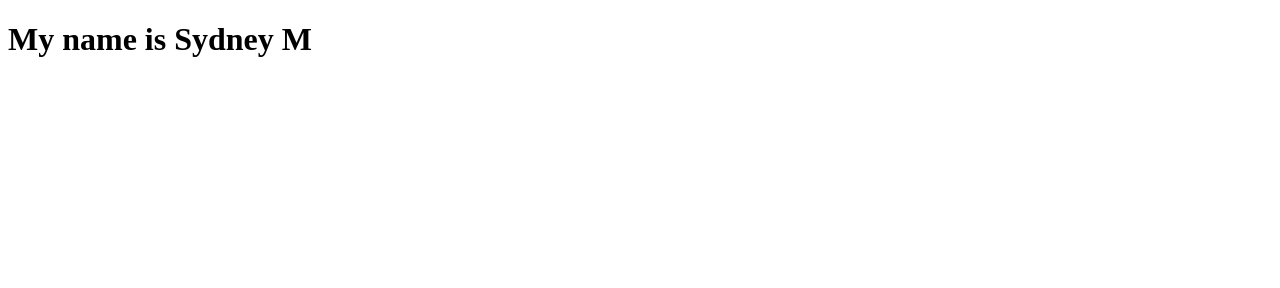
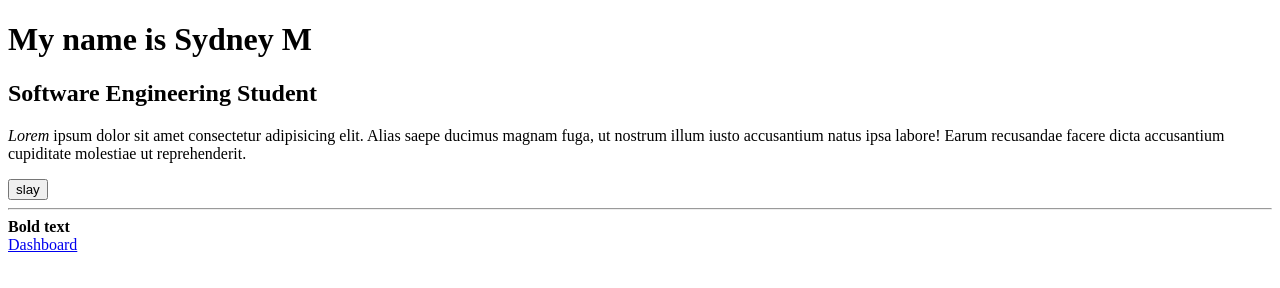
Before and after one commit to infinitechroma/first-github-project, a plain HTML site: page index.html in a window 1280 px wide. Drawn offline with Linux system fonts and the light colour scheme.

Commit message:
New adds to index file, dashboard new tab

```diff
--- a/index.html
+++ b/index.html
@@ -8,5 +8,13 @@
 </head>
 <body>
     <h1>My name is Sydney M</h1>
+    <h2>Software Engineering Student</h2>
+    <p><i>Lorem</i> ipsum dolor sit amet consectetur adipisicing elit. Alias saepe ducimus magnam fuga, ut nostrum illum iusto accusantium natus ipsa labore! Earum recusandae facere dicta accusantium cupiditate molestiae ut reprehenderit.</p>
+    <button>slay</button>
+    <hr>
+    <div>
+        <b>Bold text</b>
+    </div>
+    <a href="./test/dashboard.html" target="_blank">Dashboard</a>
 </body>
 </html>
```
Also changed, not shown: test/dashboard.html (added).
